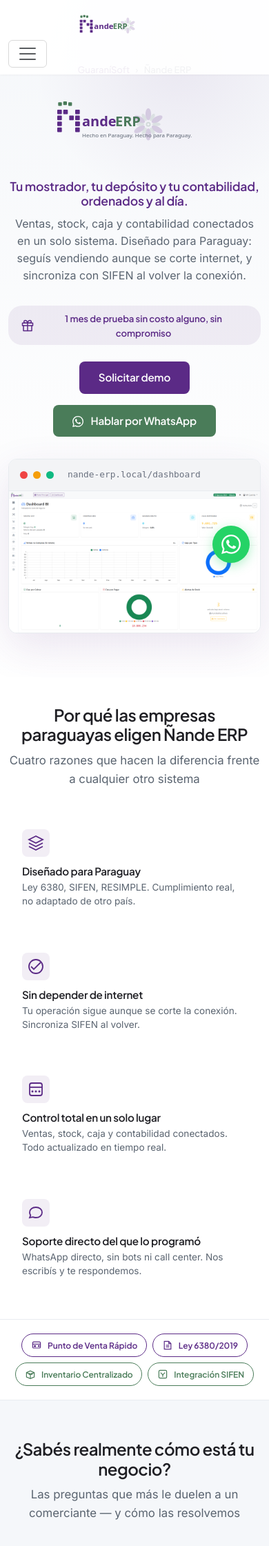
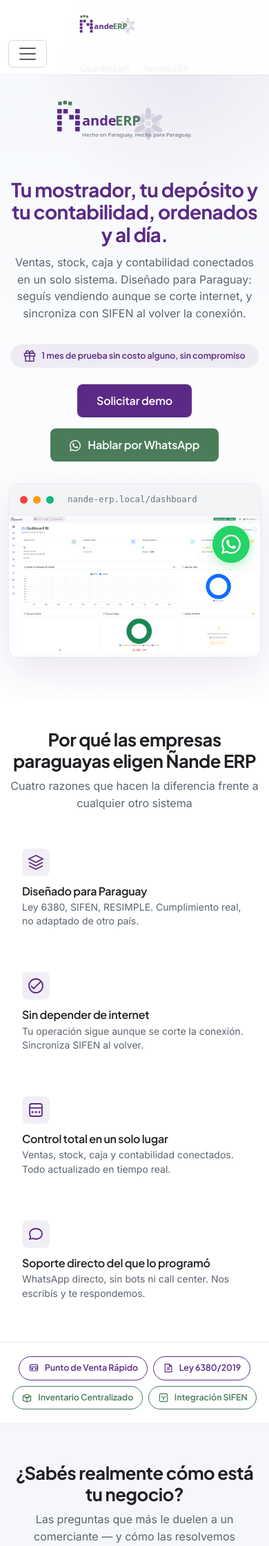
Before and after one commit to victor220888/guaranisoft-landing, a FastAPI app: page /nande-erp in a window 390 px wide. Shown: the top 2241 px of the page at 69% size. Run offline with FastAPI, Linux system fonts and the light colour scheme.

Commit message:
refactor(css): introducir escala tipográfica y de espaciado
Antes convivían ~15 tamaños de fuente arbitrarios (0.72, 0.78, 0.8,
0.82, 0.85, 0.88, 0.9, 0.92, 0.93, 0.95, 0.98, 1.05, 1.1, 1.25rem…)
sin ningún criterio. Tres headings de tarjeta usaban 0.95, 0.98 y
1.1rem: diferencias imperceptibles que no comunicaban jerarquía.

- Definir --text-xs..3xl y --space-1..16 en :root
- Reemplazar todos los valores literales por tokens
- Unificar headings de tarjeta en dos niveles reales: --text-lg
  para tarjetas principales, --text-base para secundarias
- h1/h2 pasan a peso 700: la jerarquía ya no depende solo del tamaño
- El <h1> del hero pasa a --text-3xl; medía 1.25rem, más chico que
  cualquier h2 de sección, lo que invertía la jerarquía visual
- --text-2xl y --text-3xl usan clamp(), así que los overrides de
  tamaño en los media queries dejan de ser necesarios y se eliminan

Co-Authored-By: Claude Opus 4.8 <noreply@anthropic.com>

```diff
--- a/static/css/landing.css
+++ b/static/css/landing.css
@@ -36,6 +36,25 @@
     /* Typography */
     --font-display: 'Plus Jakarta Sans', system-ui, -apple-system, sans-serif;
     --font-body: 'Inter', system-ui, -apple-system, sans-serif;
+
+    /* Escala tipográfica — usar estos tokens, no valores sueltos */
+    --text-xs:   0.78rem;
+    --text-sm:   0.875rem;
+    --text-base: 1rem;
+    --text-lg:   1.125rem;
+    --text-xl:   1.375rem;
+    --text-2xl:  clamp(1.6rem, 3.2vw, 1.875rem);
+    --text-3xl:  clamp(1.75rem, 4vw, 2.5rem);
+
+    /* Escala de espaciado */
+    --space-1:  0.25rem;
+    --space-2:  0.5rem;
+    --space-3:  0.75rem;
+    --space-4:  1rem;
+    --space-6:  1.5rem;
+    --space-8:  2rem;
+    --space-12: 3rem;
+    --space-16: 4rem;
 }
 
 /* ── Reset & base ────────────────────────────────────────────────────── */
@@ -66,22 +85,23 @@ h1, h2, h3, h4, h5, .navbar-brand {
     letter-spacing: -0.015em;
     line-height: 1.2;
 }
+/* La jerarquía se apoya en peso además de tamaño */
+h1, h2 { font-weight: 700; }
 
 .section-title {
     text-align: center;
-    margin-bottom: 3.5rem;
+    margin-bottom: var(--space-12);
 }
 .section-title h2 {
-    font-size: 2rem;
-    font-weight: 600;
+    font-size: var(--text-2xl);
     color: var(--gris-texto);
     letter-spacing: -0.02em;
 }
 .section-title p {
     color: var(--gris-medio);
-    font-size: 1.05rem;
+    font-size: var(--text-base);
     max-width: 580px;
-    margin: 0.6rem auto 0;
+    margin: var(--space-2) auto 0;
     font-weight: 400;
 }
 
@@ -115,7 +135,7 @@ h1, h2, h3, h4, h5, .navbar-brand {
     padding: 12px 28px;
     border-radius: var(--radius-sm);
     font-weight: 600;
-    font-size: 0.95rem;
+    font-size: var(--text-base);
     font-family: var(--font-display);
     letter-spacing: -0.01em;
     transition: background var(--duration-fast) var(--ease-out),
@@ -141,7 +161,7 @@ h1, h2, h3, h4, h5, .navbar-brand {
     padding: 12px 28px;
     border-radius: var(--radius-sm);
     font-weight: 600;
-    font-size: 0.95rem;
+    font-size: var(--text-base);
     font-family: var(--font-display);
     letter-spacing: -0.01em;
     transition: background var(--duration-fast) var(--ease-out),
@@ -201,23 +221,27 @@ h1, h2, h3, h4, h5, .navbar-brand {
 }
 .hero .tagline {
     color: var(--morado);
-    font-size: 1.25rem;
-    font-weight: 600;
-    margin-bottom: 0.6rem;
+    font-size: var(--text-3xl);
+    font-weight: 700;
+    margin-bottom: var(--space-3);
     font-family: var(--font-display);
-    letter-spacing: -0.01em;
+    letter-spacing: -0.02em;
+    line-height: 1.15;
+    max-width: 24ch;
+    margin-left: auto;
+    margin-right: auto;
 }
 .hero .subtitle {
     color: var(--gris-medio);
-    font-size: 1.1rem;
+    font-size: var(--text-lg);
     max-width: 560px;
-    margin: 0 auto 2rem;
+    margin: 0 auto var(--space-8);
     font-weight: 400;
     line-height: 1.55;
 }
 .hero .logo-hero {
     max-width: 300px;
-    margin-bottom: 2rem;
+    margin-bottom: var(--space-8);
 }
 
 /* Hero screenshot */
@@ -234,9 +258,9 @@ h1, h2, h3, h4, h5, .navbar-brand {
     color: var(--morado);
     padding: 0.45rem 1.2rem;
     border-radius: 20px;
-    font-size: 0.9rem;
+    font-size: var(--text-sm);
     font-weight: 600;
-    margin-bottom: 1.5rem;
+    margin-bottom: var(--space-6);
     font-family: var(--font-display);
     letter-spacing: -0.005em;
 }
@@ -274,7 +298,7 @@ h1, h2, h3, h4, h5, .navbar-brand {
 .browser-bar .browser-url {
     margin-left: 12px;
     color: var(--gris-claro);
-    font-size: 0.8rem;
+    font-size: var(--text-xs);
     font-family: 'SF Mono', 'Fira Code', monospace;
 }
 .browser-frame img {
@@ -319,13 +343,13 @@ h1, h2, h3, h4, h5, .navbar-brand {
     height: 100%;
 }
 .pilar h4 {
-    font-size: 0.95rem;
+    font-size: var(--text-base);
     font-weight: 600;
     color: var(--gris-texto);
-    margin-bottom: 0.3rem;
+    margin-bottom: var(--space-1);
 }
 .pilar p {
-    font-size: 0.85rem;
+    font-size: var(--text-sm);
     color: var(--gris-medio);
     margin-bottom: 0;
     line-height: 1.45;
@@ -340,19 +364,19 @@ h1, h2, h3, h4, h5, .navbar-brand {
 .badges-row {
     display: flex;
     flex-wrap: wrap;
-    gap: 0.75rem;
+    gap: var(--space-3);
     justify-content: center;
     align-items: center;
 }
 .badge-cumpl {
     display: inline-flex;
     align-items: center;
-    gap: 0.5rem;
+    gap: var(--space-2);
     padding: 0.45rem 1rem;
     border-radius: 20px;
     border: 1.5px solid var(--morado);
     color: var(--morado);
-    font-size: 0.82rem;
+    font-size: var(--text-xs);
     font-weight: 600;
     background: var(--blanco);
     font-family: var(--font-display);
@@ -867,20 +891,18 @@ footer a:focus-visible {
     .navbar-landing { backdrop-filter: none; }
 }
 @media (max-width: 768px) {
+    /* tagline, subtitle y h2 escalan solos vía clamp() */
     .hero { padding: 90px 0 64px; }
-    .hero .tagline { font-size: 1.1rem; }
-    .hero .subtitle { font-size: 1rem; }
+    .hero .subtitle { font-size: var(--text-base); }
     .hero .logo-hero { max-width: 240px; }
-    .hero-screenshot { margin-top: 2rem; }
+    .hero-screenshot { margin-top: var(--space-8); }
     section { padding: 56px 0; }
     section.section-compact { padding: 40px 0; }
     section.section-spacious { padding: 72px 0; }
-    .section-title h2 { font-size: 1.5rem; }
-    .section-title { margin-bottom: 2.5rem; }
+    .section-title { margin-bottom: var(--space-8); }
     .contacto-info { padding-left: 0; margin-top: 1.5rem; }
     .precios-card { padding: 2rem 1.5rem; }
-    .stat-item .num { font-size: 1.8rem; }
-    .prueba-social-card { padding: 1.5rem; }
+    .prueba-social-card { padding: var(--space-6); }
     .quien-detras {
         flex-direction: column;
         align-items: center;
@@ -891,9 +913,9 @@ footer a:focus-visible {
 }
 @media (max-width: 480px) {
     .pilares-row { grid-template-columns: 1fr; }
-    .badges-row { gap: 0.5rem; }
-    .badge-cumpl { font-size: 0.75rem; padding: 0.4rem 0.8rem; }
-    .hero-prueba-gratis { font-size: 0.82rem; }
+    .badges-row { gap: var(--space-2); }
+    .badge-cumpl { font-size: var(--text-xs); padding: 0.4rem 0.8rem; }
+    .hero-prueba-gratis { font-size: var(--text-xs); }
 }
 
 /* ── Testimonios (estructura lista, sección comentada en HTML) ──────── */
@@ -1063,19 +1085,16 @@ footer a:focus-visible {
     .corp-producto-card { padding: 2rem 1.25rem; }
     .corp-producto-logo { max-width: 200px; }
 }
-@media (max-width: 480px) {
-    .corp-hero-wordmark { font-size: 1.8rem; }
-}
 
 /* ── Breadcrumbs ────────────────────────────────────────────────────── */
 .breadcrumbs {
     display: flex;
     align-items: center;
     justify-content: center;
-    gap: 0.5rem;
-    font-size: 0.82rem;
+    gap: var(--space-2);
+    font-size: var(--text-xs);
     color: var(--gris-claro);
-    margin-bottom: 1.5rem;
+    margin-bottom: var(--space-6);
     font-family: var(--font-display);
     font-weight: 500;
 }
```
Also changed, not shown: other parts of static/css/landing.css (+58 -58 lines).
